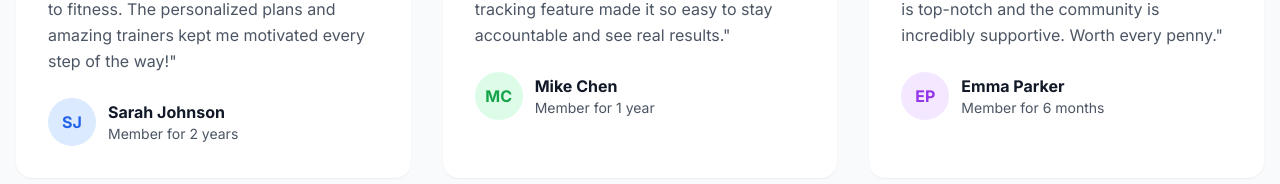
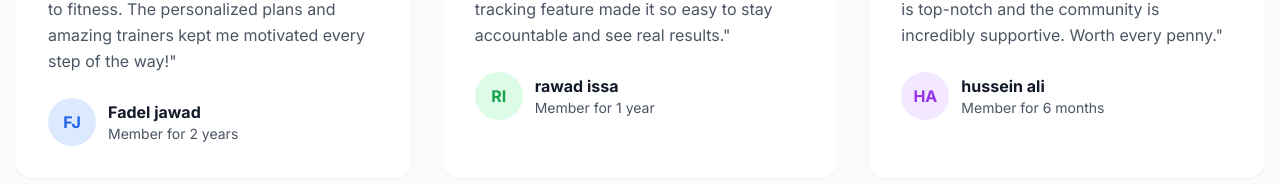
Before and after one commit to kassem10h/Gym-Poject, a React (Vite) app: page / in a window 1280 px wide. Shown: the part 3192-3376 px from the top of the page. Built offline with nearby package versions, Linux system fonts and the light colour scheme.

Commit message:
adding notification

```diff
--- a/src/pages/Index.jsx
+++ b/src/pages/Index.jsx
@@ -303,10 +303,10 @@ const LandingPage = () => {
               </p>
               <div className="flex items-center gap-3">
                 <div className="w-12 h-12 bg-blue-100 rounded-full flex items-center justify-center">
-                  <span className="text-blue-600 font-bold">SJ</span>
+                  <span className="text-blue-600 font-bold">FJ</span>
                 </div>
                 <div>
-                  <p className="font-bold text-gray-900">Sarah Johnson</p>
+                  <p className="font-bold text-gray-900">Fadel jawad</p>
                   <p className="text-sm text-gray-600">Member for 2 years</p>
                 </div>
               </div>
@@ -321,10 +321,10 @@ const LandingPage = () => {
               </p>
               <div className="flex items-center gap-3">
                 <div className="w-12 h-12 bg-green-100 rounded-full flex items-center justify-center">
-                  <span className="text-green-600 font-bold">MC</span>
+                  <span className="text-green-600 font-bold">RI</span>
                 </div>
                 <div>
-                  <p className="font-bold text-gray-900">Mike Chen</p>
+                  <p className="font-bold text-gray-900">rawad issa</p>
                   <p className="text-sm text-gray-600">Member for 1 year</p>
                 </div>
               </div>
@@ -339,10 +339,10 @@ const LandingPage = () => {
               </p>
               <div className="flex items-center gap-3">
                 <div className="w-12 h-12 bg-purple-100 rounded-full flex items-center justify-center">
-                  <span className="text-purple-600 font-bold">EP</span>
+                  <span className="text-purple-600 font-bold">HA</span>
                 </div>
                 <div>
-                  <p className="font-bold text-gray-900">Emma Parker</p>
+                  <p className="font-bold text-gray-900">hussein ali</p>
                   <p className="text-sm text-gray-600">Member for 6 months</p>
                 </div>
               </div>
```
